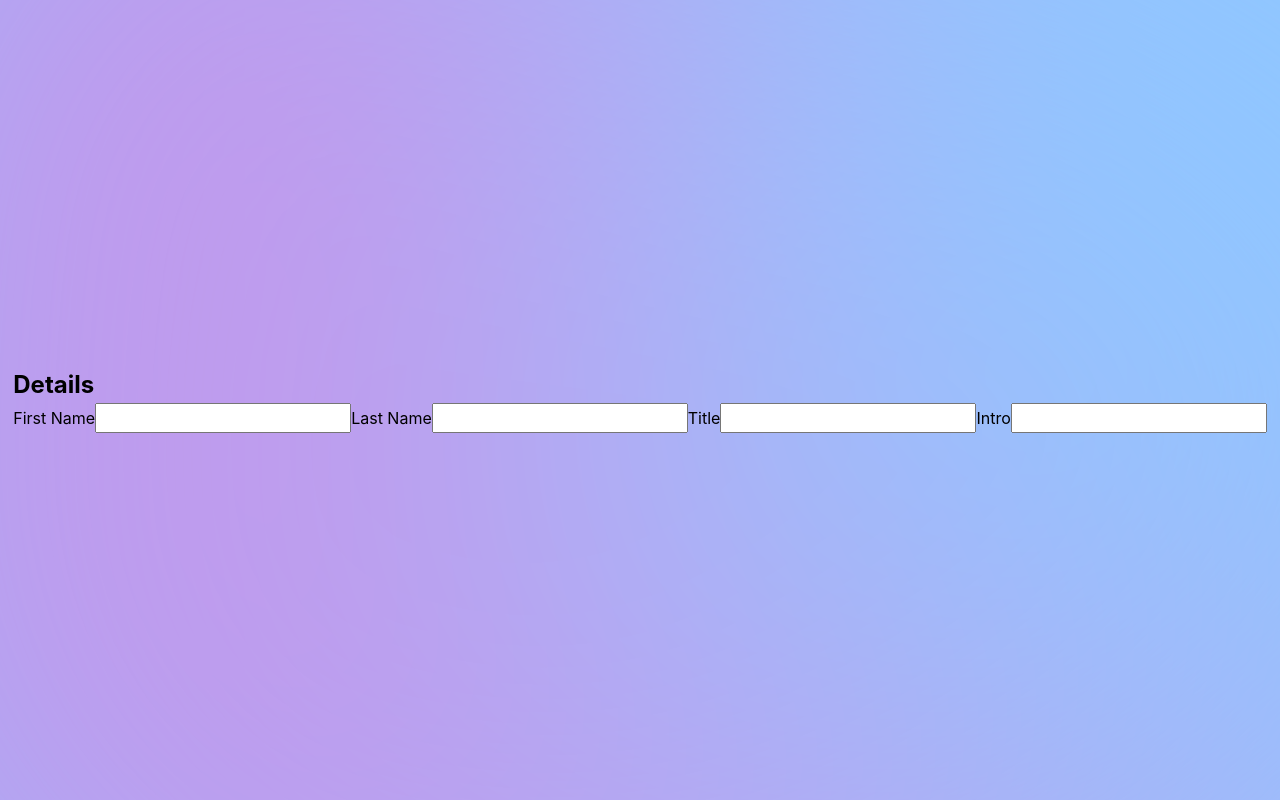
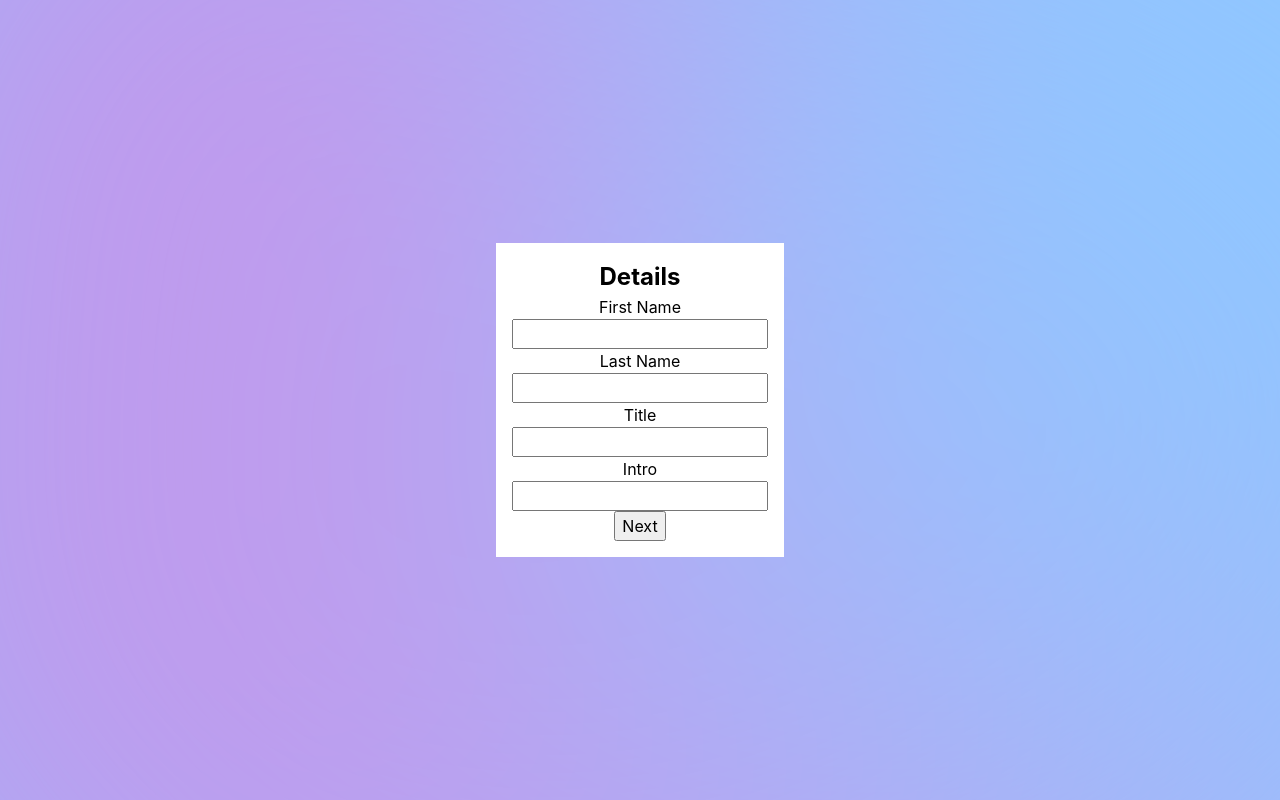
Before and after one commit to ClaraSmyth/cv-application, a React (Create React App) app: page / in a window 1280 px wide. Built offline with nearby package versions, Linux system fonts and the light colour scheme.

Commit message:
Updated UserDetails component

```diff
--- a/src/components/UserDetails.js
+++ b/src/components/UserDetails.js
@@ -3,8 +3,9 @@ import React, { Component } from 'react';
 export class UserDetails extends Component {
   render() {
     const { details, updateDetails } = this.props;
+
     return (
-      <form>
+      <form className="form">
         <h2>Details</h2>
 
         <label htmlFor="firstNameInput">First Name</label>
@@ -42,6 +43,8 @@ export class UserDetails extends Component {
           onChange={updateDetails('intro')}
           defaultValue={details.intro}
         />
+
+        <button onClick={this.props.nextPage}>Next</button>
       </form>
     );
   }
```
